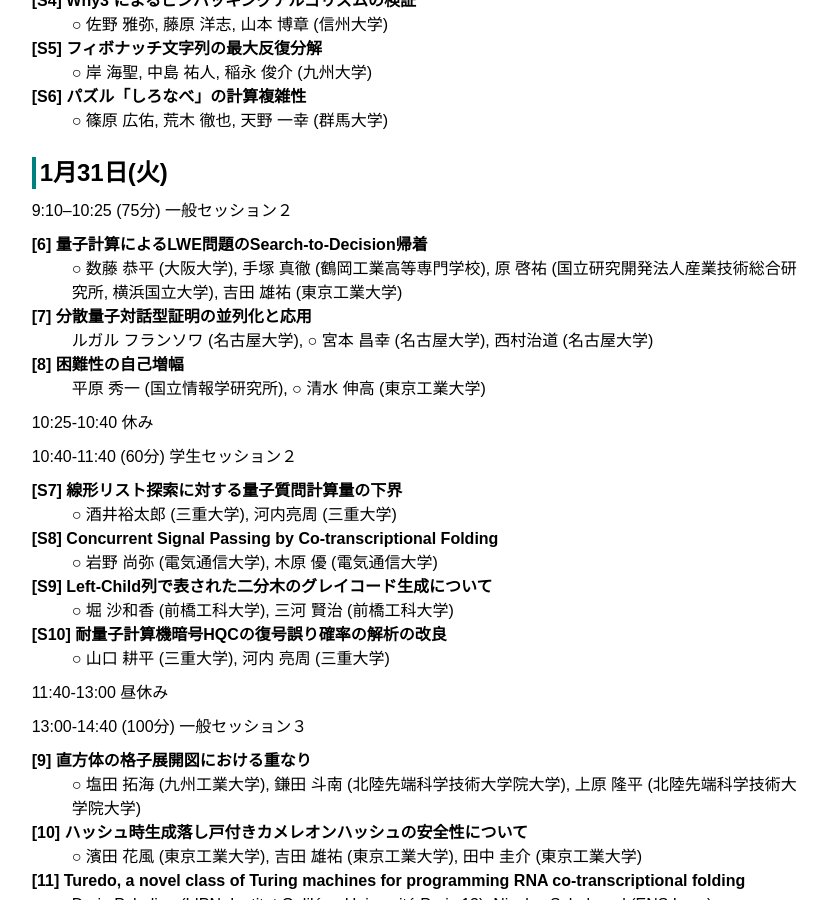
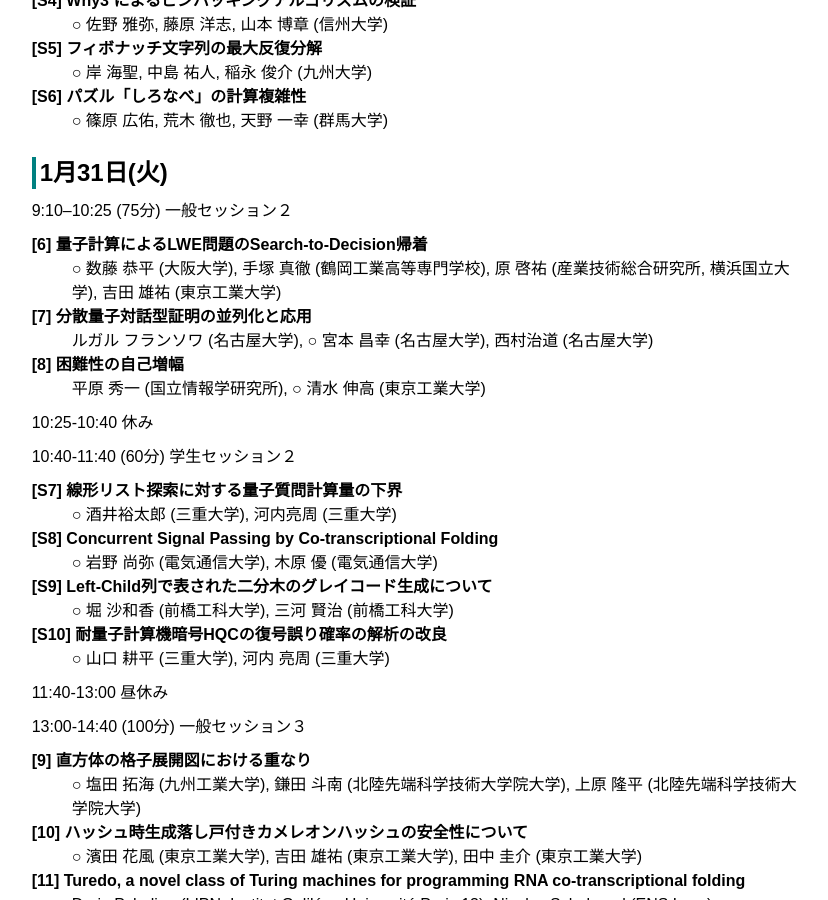
Before and after one commit to LA-symposium2022/LA-symposium2022.github.io, a Jekyll site: the page built from winter_program.md, in a window 1280 px wide and 900 px high, scrolled down 731 px. Shown: the whole window, without its empty margins (324-1152 px from the left). Built offline with Jekyll 4.4.1, drawn with Linux system fonts in a browser that asks for light colours.

Commit message:
Update winter_program.md

```diff
--- a/winter_program.md
+++ b/winter_program.md
@@ -54,7 +54,7 @@ title: LA Symposium 2022, 冬のLAプログラム
 9:10--10:25 (75分) 一般セッション２
 
 [6] 量子計算によるLWE問題のSearch-to-Decision帰着
-: ○ 数藤 恭平	(大阪大学),	手塚 真徹 (鶴岡工業高等専門学校),	原 啓祐	(国立研究開発法人産業技術総合研究所, 横浜国立大学), 吉田 雄祐	(東京工業大学)
+: ○ 数藤 恭平	(大阪大学),	手塚 真徹 (鶴岡工業高等専門学校),	原 啓祐	(産業技術総合研究所, 横浜国立大学), 吉田 雄祐	(東京工業大学)
 
 [7] 分散量子対話型証明の並列化と応用
 : ルガル フランソワ	(名古屋大学),	○ 宮本 昌幸	(名古屋大学),	西村治道	(名古屋大学)
```
